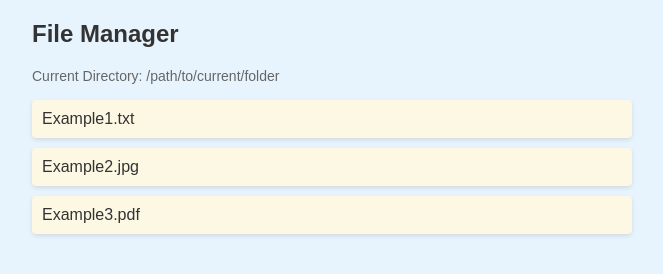
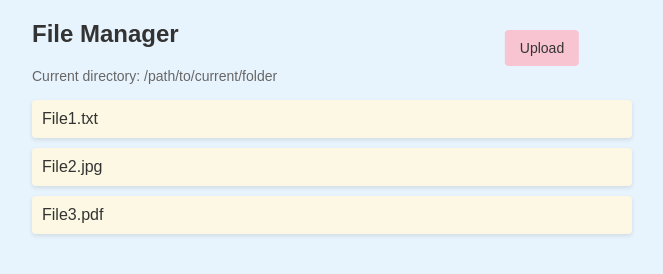
Before and after one commit to chanbengz/SUSTech_CS305_Project_2023F, a plain HTML site: page public/index.html in a window 1280 px wide. Shown: the whole page, without its empty margins (308-971 px from the left). Drawn offline with Linux system fonts and the light colour scheme.

Commit message:
Modification of index.html

```diff
--- a/public/index.html
+++ b/public/index.html
@@ -1,12 +1,12 @@
 <!DOCTYPE html>
 <html>
 <head>
-  <title>HTTP File Manager</title>
+  <title>File Manager</title>
   <style>
     body {
       font-family: Arial, sans-serif;
       margin: 20px;
-      background-color: #e8f4fd;
+      background-color: #e8f4fd; /* Light blue background */
     }
 
     h1 {
@@ -22,7 +22,7 @@
 
     li {
       margin-bottom: 10px;
-      background-color: #fcf8e3;
+      background-color: #fcf8e3; /* Light yellow background */
       border-radius: 4px;
       padding: 10px;
       box-shadow: 0 2px 4px rgba(0, 0, 0, 0.1);
@@ -39,7 +39,7 @@
     }
 
     button {
-      background-color: #f7e8b0;
+      background-color: #f7e8b0; /* Light yellow button background */
       color: #333;
       border: none;
       padding: 8px 12px;
@@ -50,7 +50,7 @@
     }
 
     button:hover {
-      background-color: #f2d680;
+      background-color: #f2d680; /* Dark yellow button background */
     }
 
     .current-path {
@@ -58,22 +58,55 @@
       color: #666;
       margin-bottom: 10px;
     }
+
+    .upload-button {
+      position: fixed;
+      top: 6%;
+      left: 850px; /* Adjusted position */
+      transform: translate(-50%, -50%);
+    }
+
+    .upload-button button {
+      background-color: #f9c4d2; /* Light pink button background */
+      color: #333;
+      padding: 10px 15px;
+      font-size: 14px;
+      border-radius: 4px;
+      border: none;
+      cursor: pointer;
+      transition: background-color 0.3s ease;
+    }
+
+    .upload-button button:hover {
+      background-color: #f79eb1; /* Dark pink button background */
+    }
+
+    .upload-button input[type="file"] {
+      display: none;
+    }
   </style>
 </head>
 <body>
   <div style="max-width: 600px; margin: 0 auto;">
     <h1>File Manager</h1>
-    <div class="current-path">Current Directory: /path/to/current/folder</div>
+    <div class="current-path">Current directory: /path/to/current/folder</div>
     <ul id="file-list"></ul>
   </div>
 
+  <div class="upload-button">
+    <input type="file" id="file-input" />
+    <button onclick="handleUploadButtonClick()">Upload</button>
+  </div>
+
   <script>
+    // File data
     var files = [
-      { name: 'Example1.txt', path: 'files/Example1.txt' },
-      { name: 'Example2.jpg', path: 'files/Example1.jpg' },
-      { name: 'Example3.pdf', path: 'files/Example1.pdf' }
+      { name: 'File1.txt', path: 'files/File1.txt' },
+      { name: 'File2.jpg', path: 'files/File2.jpg' },
+      { name: 'File3.pdf', path: 'files/File3.pdf' }
     ];
 
+    // Generate file list
     var fileList = document.getElementById('file-list');
 
     files.forEach(function(file) {
@@ -84,6 +117,12 @@
       listItem.appendChild(link);
       fileList.appendChild(listItem);
     });
+
+    // Handle upload button click event
+    function handleUploadButtonClick() {
+      var fileInput = document.getElementById('file-input');
+      fileInput.click();
+    }
   </script>
 </body>
 </html>
```
